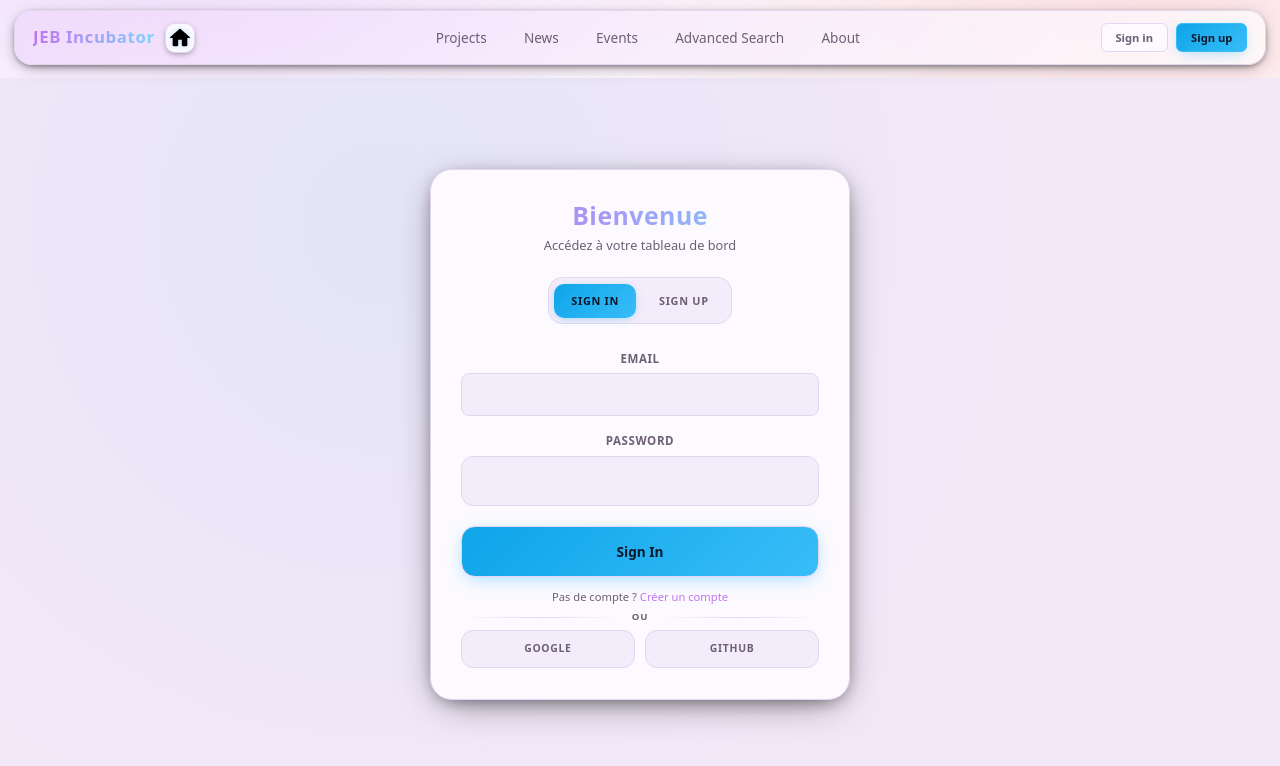
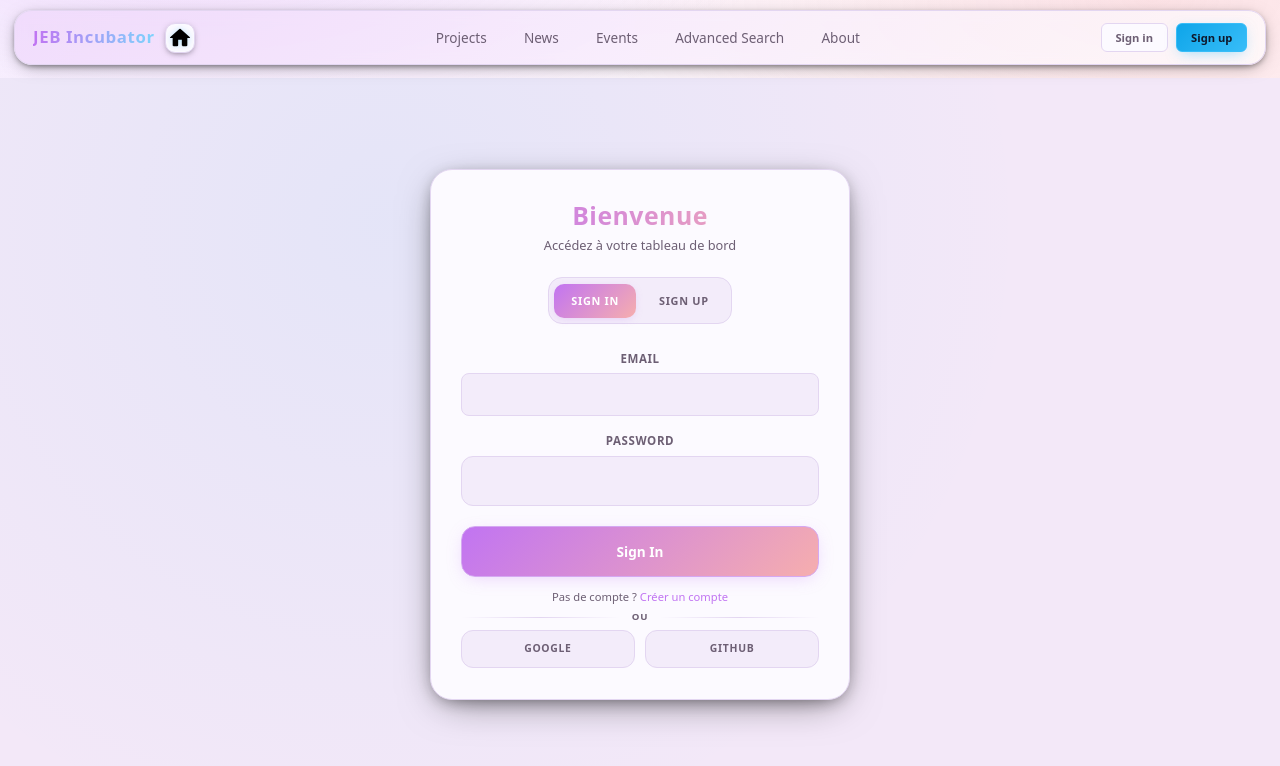
Before and after one commit to Aincrad-Flux/NextRise, a React (Vite) app in the folder frontend/: page /login in a window 1280 px wide. Shown: the top 766 px of the page. Built offline with nearby package versions, Linux system fonts and the light colour scheme.

Commit message:
[style] implement light and dark theme color palettes for improved visual flexibility

```diff
--- a/frontend/src/pages/Login.css
+++ b/frontend/src/pages/Login.css
@@ -4,13 +4,13 @@
 .login-inner { width:100%; max-width:420px; /* margin-top removed to prevent push causing scroll */ }
 .auth-card { background: var(--color-surface); border:1px solid var(--color-border); border-radius: 22px; padding: 2rem 1.85rem 1.9rem; position:relative; box-shadow: 0 10px 40px -12px rgba(0,0,0,.55), 0 4px 18px -6px rgba(0,0,0,.5); backdrop-filter: blur(8px); }
 .auth-header { text-align:center; margin-bottom:1.4rem; }
-.auth-header h1 { margin:0 0 .4rem; font-size:1.55rem; font-weight:600; letter-spacing:.5px; background:linear-gradient(90deg,var(--color-accent),#7dd3fc); -webkit-background-clip:text; background-clip:text; color:transparent; }
+.auth-header h1 { margin:0 0 .4rem; font-size:1.55rem; font-weight:600; letter-spacing:.5px; background:linear-gradient(90deg,var(--violet-500), var(--rose-300)); -webkit-background-clip:text; background-clip:text; color:transparent; }
 .auth-sub { margin:0; font-size:.8rem; color: var(--color-text-muted); }
 
 .auth-tabs { display:flex; gap:.4rem; background: var(--color-surface-alt); padding:.35rem; border:1px solid var(--color-border); border-radius: 14px; margin:0 auto 1.6rem; width: fit-content; box-shadow: inset 0 0 0 1px rgba(255,255,255,.03); }
 .auth-tab { appearance:none; background:transparent; border:0; padding:.55rem 1.05rem; font-size:.68rem; font-weight:600; letter-spacing:.7px; text-transform:uppercase; border-radius: 10px; cursor:pointer; color: var(--color-text-muted); position:relative; transition: background .18s, color .18s; }
 .auth-tab:hover { background: var(--color-surface); color: var(--color-text); }
-.auth-tab.active { background: linear-gradient(135deg,#0ea5e9,#38bdf8); color:#0f172a; box-shadow:0 2px 10px -3px rgba(56,189,248,.6); }
+.auth-tab.active { background: linear-gradient(135deg,var(--violet-500), var(--rose-300)); color:#fff; box-shadow:0 2px 10px -3px rgba(193,116,242,.35); }
 
 .auth-form { display:flex; flex-direction:column; gap:1rem; }
 .field { display:flex; flex-direction:column; gap:.4rem; }
@@ -19,7 +19,7 @@
 .field input:focus { outline:none; border-color: var(--color-accent); box-shadow:0 0 0 1px var(--color-accent); background: var(--color-surface); }
 
 .actions { display:flex; flex-direction:column; gap:.75rem; margin-top:.25rem; }
-.primary-btn { appearance:none; border:1px solid var(--color-border); background: linear-gradient(135deg,#0ea5e9,#38bdf8); color:#0f172a; font-weight:600; padding:.9rem 1.1rem; border-radius:14px; font-size:.85rem; cursor:pointer; box-shadow:0 4px 18px -5px rgba(56,189,248,.6); transition: filter .18s, transform .18s; }
+.primary-btn { appearance:none; border:1px solid var(--violet-300); background: linear-gradient(135deg,var(--violet-500), var(--rose-300)); color:#fff; font-weight:600; padding:.9rem 1.1rem; border-radius:14px; font-size:.85rem; cursor:pointer; box-shadow:0 4px 18px -5px rgba(193,116,242,.35); transition: filter .18s, transform .18s; }
 .primary-btn:hover { filter:brightness(1.07); }
 .primary-btn:active { filter:brightness(.9); transform:translateY(1px); }
 .secondary-link { font-size:.7rem; color: var(--color-text-muted); text-align:center; }
```
